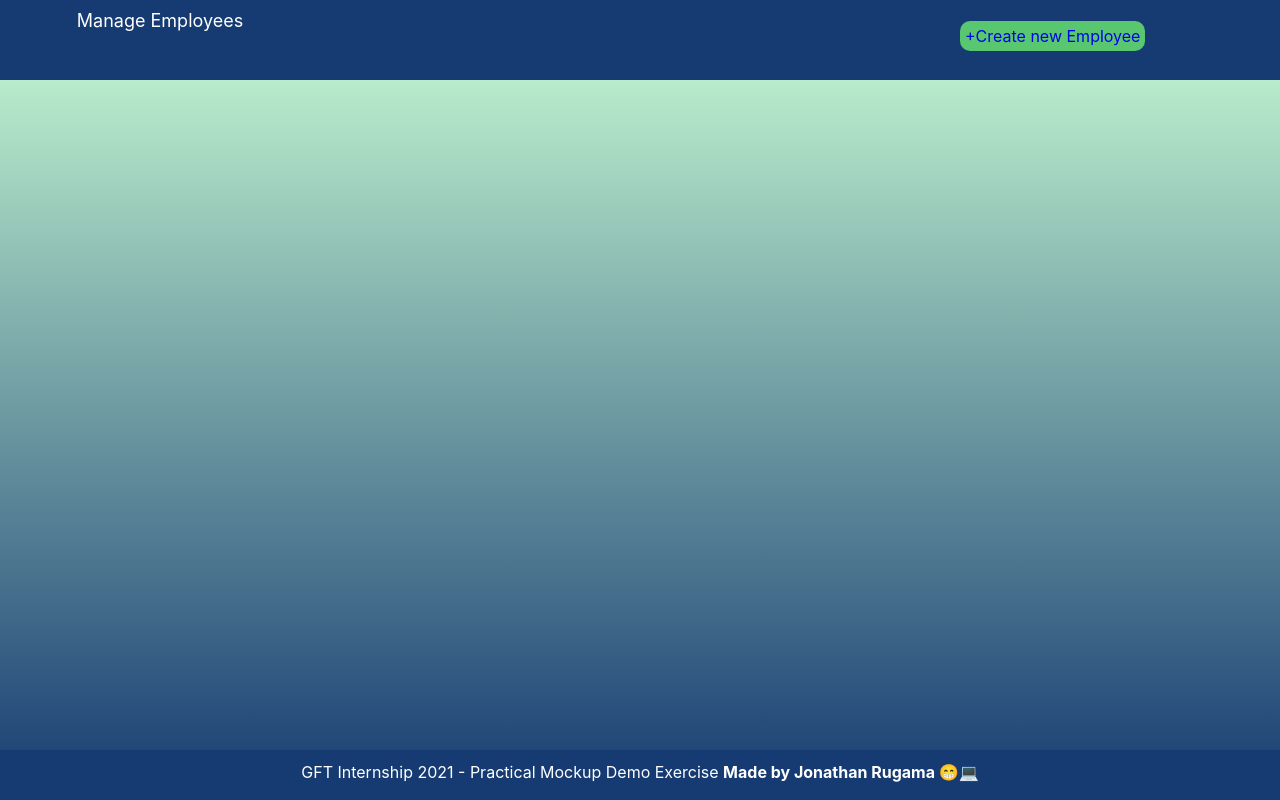
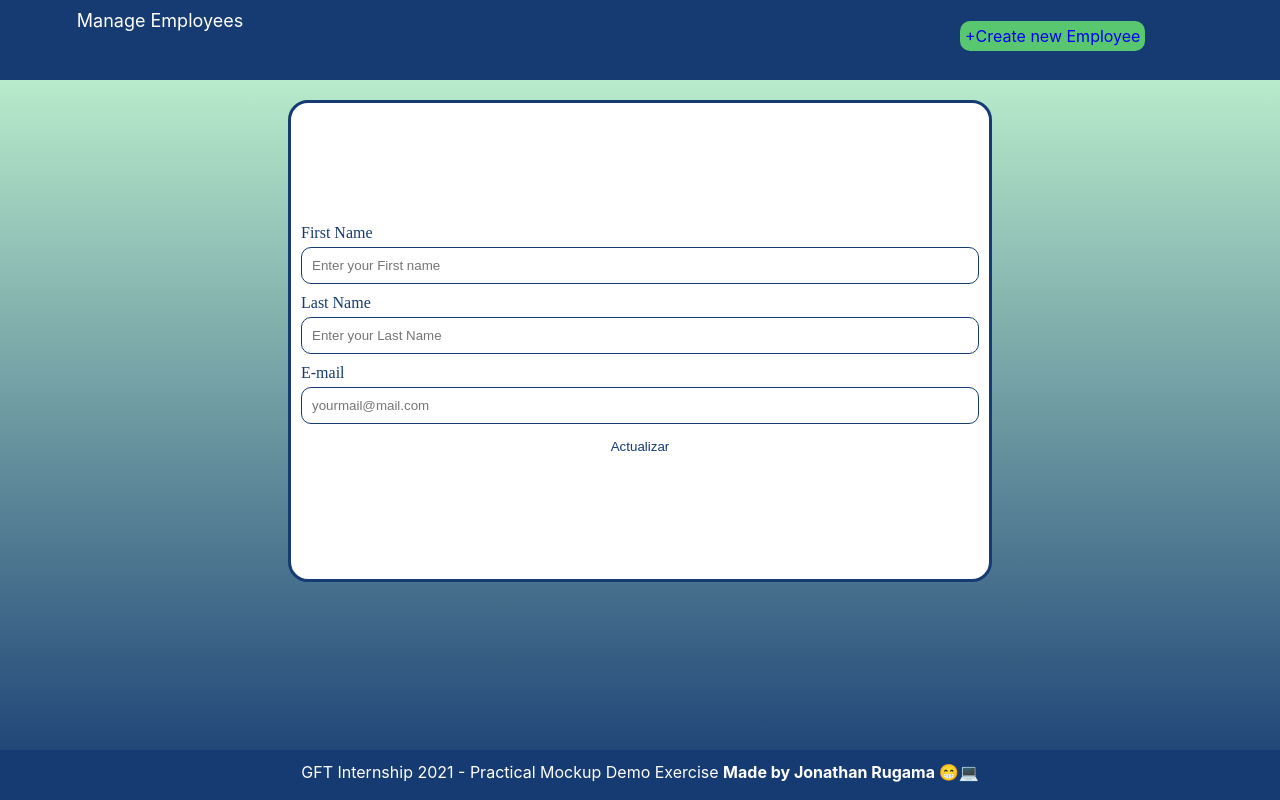
Before and after one commit to JonathanRugama/practical-mockup-demo-exercise, a React (Create React App) app: page /employee/22330587-c700-4d00-911d-91de63db1f42/edit in a window 1280 px wide. Built offline with nearby package versions, Linux system fonts and the light colour scheme.

Commit message:
feat: Se puede editar el contenido

```diff
--- a/server/db.json
+++ b/server/db.json
@@ -31,8 +31,8 @@
       "id": "lmFqbHa"
     },
     {
-      "name": "Mary Rugama",
-      "email": "mary@mail.com",
+      "name": "Liz  Rugama",
+      "email": "liz@gmail.com",
       "id": "Ir3FKjQ"
     }
   ]
--- a/src/App.js
+++ b/src/App.js
@@ -9,6 +9,7 @@ import FooterLayout from './components/layout/footer.layout';
 
 import IndexPage from './components/pages';
 import CreateEmployee from './components/pages/create-employee';
+import UpdateEmployee from './components/pages/update-employee';
 
 
 function App() {
@@ -19,7 +20,8 @@ function App() {
           <MainContentLayout>
             <Switch>
               <Route exact path="/" component={IndexPage}></Route>
-              <Route exact path="/create-employee" component={CreateEmployee}></Route>
+              <Route exact path="/employee/new" component={CreateEmployee}></Route>
+              <Route exact path="/employee/:employeeId/edit" component={UpdateEmployee}></Route>
             </Switch>
           </MainContentLayout>
           <FooterLayout/>
--- a/src/components/employee-list-item.js
+++ b/src/components/employee-list-item.js
@@ -1,12 +1,12 @@
 import React from 'react';
-
+import { Link } from 'react-router-dom';
 const EmployeeListItem = (props) => {
 
     return (
     <tr className="table-row">
             <td>{props.employee.name}</td>
             <td>{props.employee.email}</td>
-            <td>edit - delete</td>
+            <td><Link to={`/employee/${props.employee.id}/edit`}>Edit</Link> - delete</td>
     </tr>
     )
 }
--- a/src/components/employee-list.js
+++ b/src/components/employee-list.js
@@ -1,5 +1,6 @@
 import React from 'react';
 import EmployeeListItem from './employee-list-item';
+
 class EmployeesList extends React.Component  {
 
     render() {
@@ -20,7 +21,9 @@ class EmployeesList extends React.Component  {
 
                 {this.props.employees.map(employee =>{
                     return (
+
                     <EmployeeListItem employee={employee}/>
+
                     );
 
                 })}
--- a/src/components/layout/header.layout.js
+++ b/src/components/layout/header.layout.js
@@ -13,7 +13,7 @@ const HeaderLayout = () => {
 
                 </div>
                 <div className="button-container">
-                    <Link className="button-create" to="/create-employee">+Create new Employee</Link>
+                    <Link className="button-create" to="/employee/new">+Create new Employee</Link>
                 </div>
             </nav>
         </header>
--- /dev/null
+++ b/src/components/pages/update-employee.js
@@ -0,0 +1,80 @@
+import React from 'react';
+import UpdateEmployeeForm from '../update-form-employee';
+import api from '../../api';
+
+class UpdateEmployee extends React.Component {
+
+    state = {
+
+        form: {
+            firstName:'',
+            lastName:'',
+            email:''
+        }
+    }
+
+    handleChange = (e) => {
+        /* const nextForm = this.state.form;
+        nextForm[e.target.name] = e.target.value */
+        this.setState({
+           /*  form:nextForm, */
+           form: {
+               /* Dejamos caer todos los valores anteriores */
+               ...this.state.form,
+               /* Y añadimos el adicional o sobreescribimos */
+               [e.target.name]: e.target.value,
+           }
+
+        })
+
+
+
+    }
+    componentDidMount() {
+        this.fetchData();
+    }
+
+    fetchData = async e => {
+        this.setState({loading: true, error: null})
+        try{
+            const data = await api.employees.read(
+                this.props.match.params.employeeId,
+                this.setState({loading: false, form: data})
+            )
+        } catch (error){
+            this.setState({loading:false, error: error})
+        }
+    }
+
+    handleSubmit = async (e) => {
+
+        e.preventDefault();
+        this.setState({loading:true, error:null})
+
+         let employee = {
+            name: `${this.state.form.firstName} ${this.state.form.lastName}`,
+            email: this.state.form.email
+        }
+        try {
+            await api.employees.update(this.props.match.params.employeeId,employee);
+            this.setState({loading:false})
+            this.props.history.push('/')
+        }catch (error) {
+            this.setState({loading:false, error:error})
+        }
+    }
+
+    render() {
+        return(
+            <section className="container-form">
+                <UpdateEmployeeForm
+                onChange={this.handleChange}
+                onSubmit={this.handleSubmit}
+                formValues={this.state.form}
+                />
+            </section>
+        );
+    }
+}
+
+export default UpdateEmployee;
```
